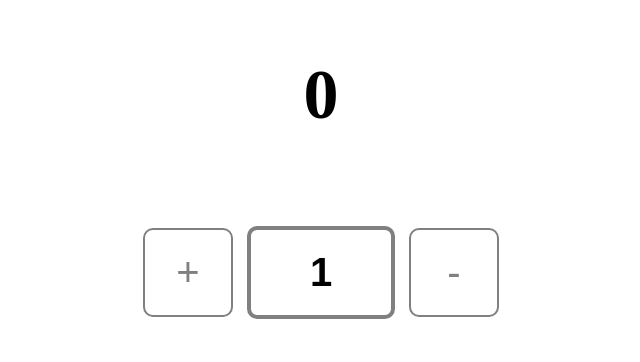
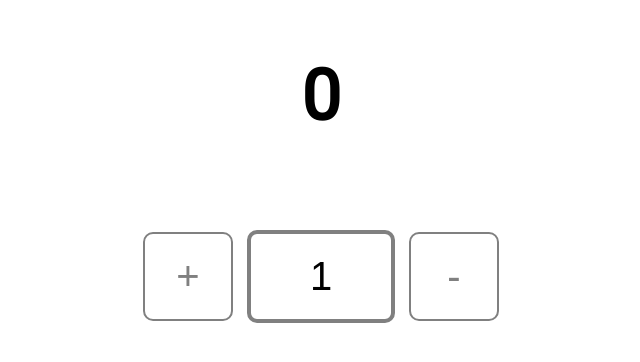
Before and after one commit to MrsKamran/unit-1-assessment, a plain HTML site: page index.html in a window 1280 px wide. Shown: the full height of the page, 319-959 px from the left. Drawn offline with Linux system fonts and the light colour scheme.

Commit message:
changed font

```diff
--- a/css/main.css
+++ b/css/main.css
@@ -1,6 +1,7 @@
 body {
     display: flex;
     justify-content: center;
+    font-family: 'Roboto', sans-serif;
 }
 
 h1 {
@@ -45,6 +46,5 @@ h1 {
     width: 100px;
     border-radius: 10px;
     text-align: center;
-    font-weight: bold;
     border: gray 4px solid;
 }
--- a/index.html
+++ b/index.html
@@ -5,6 +5,7 @@
     <meta name="viewport" content="width=device-width, initial-scale=1.0">
     <title>Document</title>
     <link rel="stylesheet" href="css/main.css">
+    <link href="https://fonts.googleapis.com/css2?family=Roboto&display=swap" rel="stylesheet">
 </head>
 <body>
     <div id="calculator">
```
